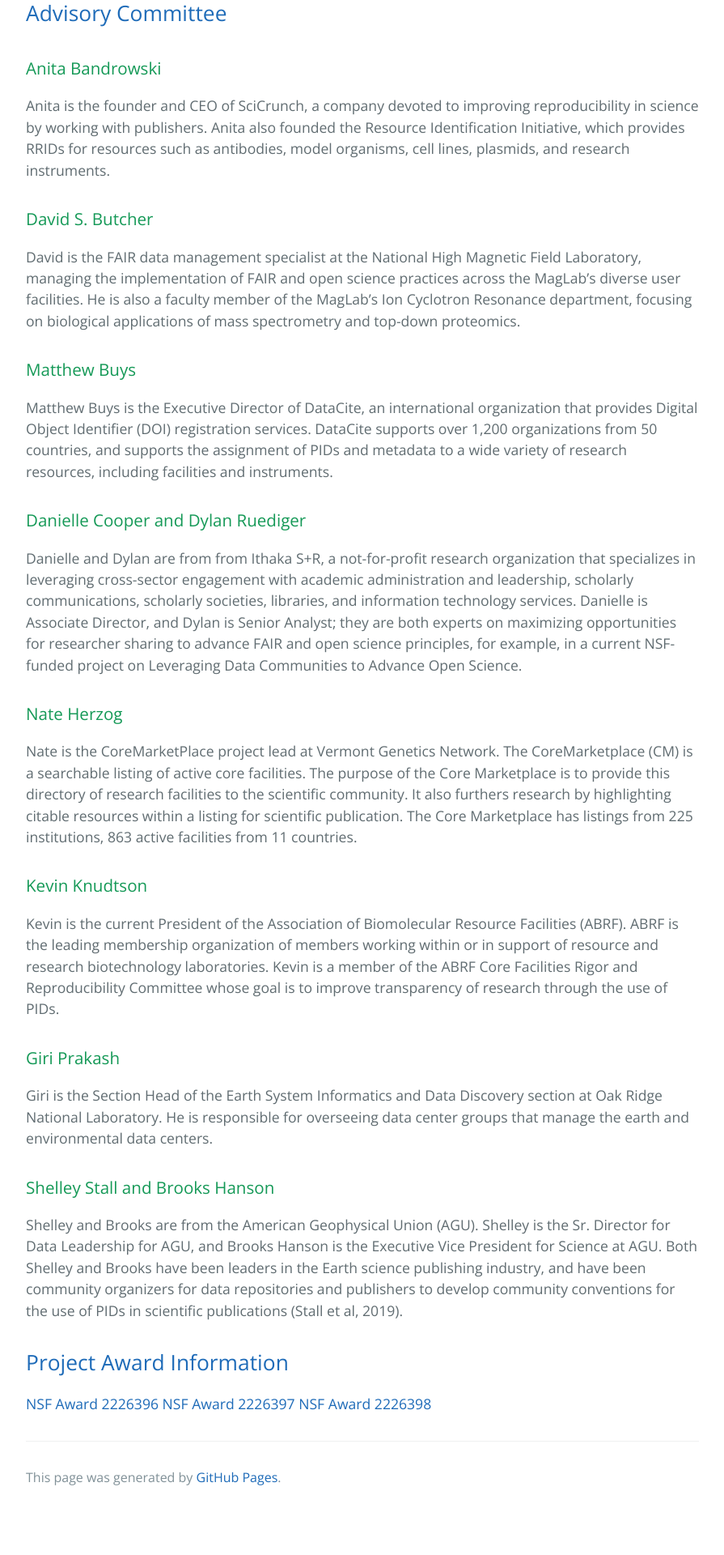
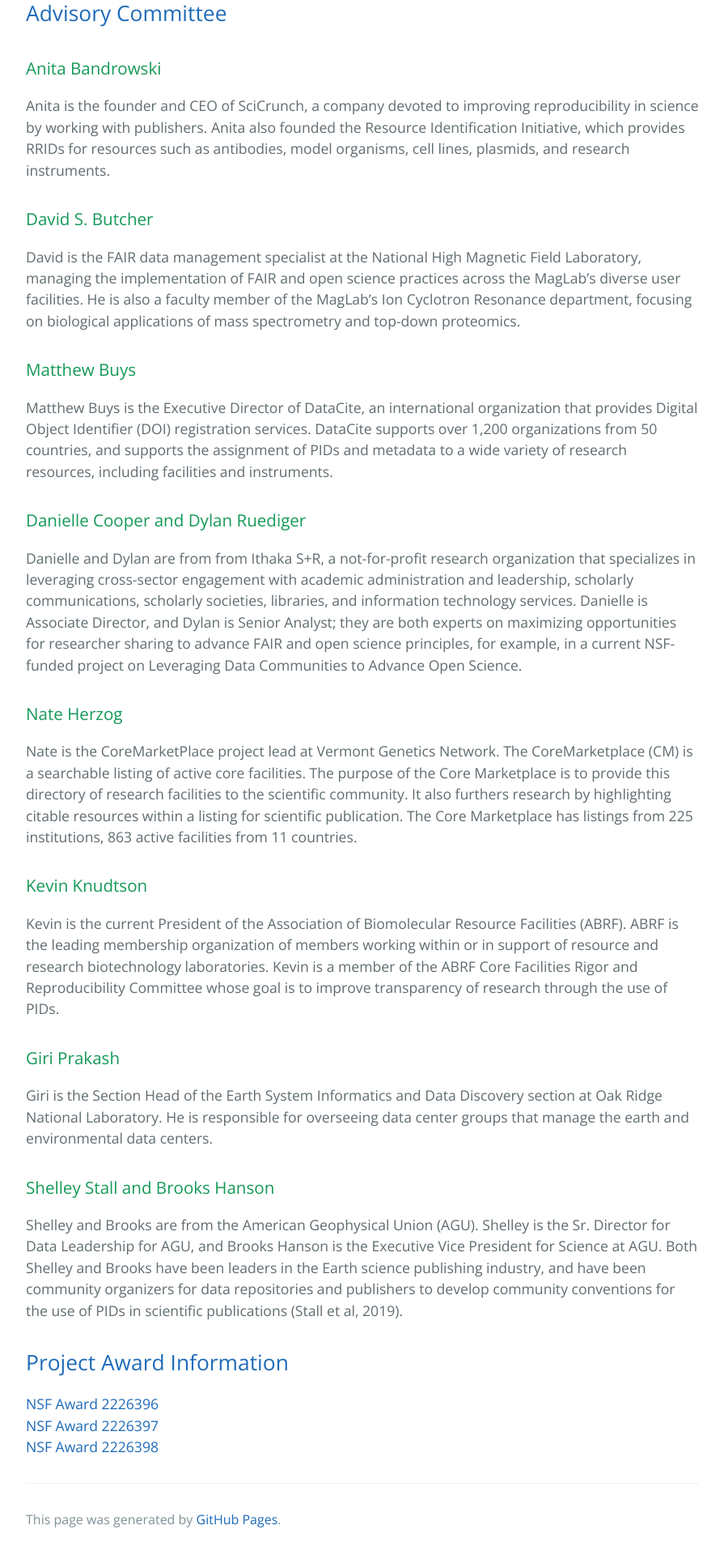
Before and after one commit to NCAR/FAIR-Facilities-Instruments, a Jekyll site: the page built from index.md, in a window 1280 px wide. Shown: the part 1331-3251 px from the top of the page at 81% size, without its empty margins (192-1087 px from the left). Built offline with Jekyll 4.4.1, drawn with Linux system fonts in a browser that asks for light colours; before the commit the page ends 3199 px from its top, so only the background shows below that.

Commit message:
fixes nsf link formatting

```diff
--- a/index.md
+++ b/index.md
@@ -60,6 +60,6 @@ Shelley and Brooks are from the American Geophysical Union (AGU). Shelley is the
 
 ## [Project Award Information](#project-award-information)
 
-[NSF Award 2226396](https://www.nsf.gov/awardsearch/showAward?AWD_ID=2226396&HistoricalAwards=false)
-[NSF Award 2226397](https://nsf.gov/awardsearch/showAward?AWD_ID=2226397&HistoricalAwards=false)
+[NSF Award 2226396](https://www.nsf.gov/awardsearch/showAward?AWD_ID=2226396&HistoricalAwards=false)\
+[NSF Award 2226397](https://nsf.gov/awardsearch/showAward?AWD_ID=2226397&HistoricalAwards=false)\
 [NSF Award 2226398](https://www.nsf.gov/awardsearch/showAward?AWD_ID=2226398&HistoricalAwards=false)
```
